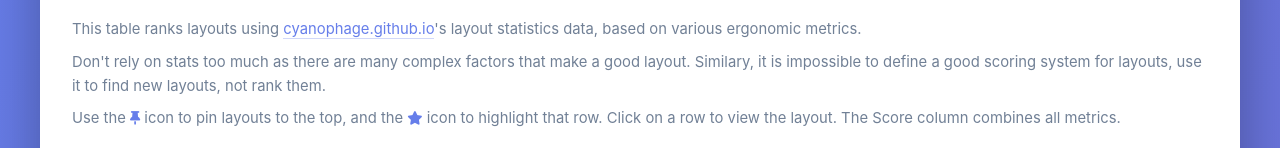
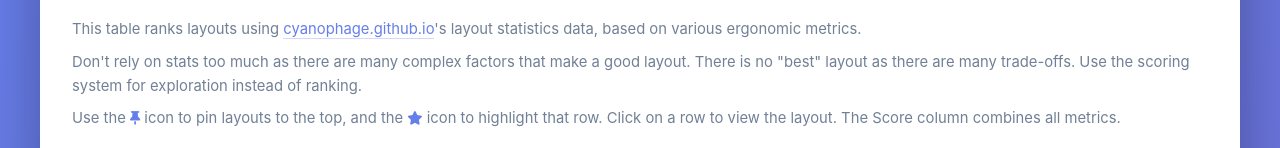
Before and after one commit to timvink/alt_alpha_ranker, a website with bundled scripts: page site/index.html in a window 1280 px wide. Shown: the part 287-435 px from the top of the page. Built offline with nearby package versions, Linux system fonts and the light colour scheme.

Commit message:
Update scoring disclaimer

```diff
--- a/site/index.html
+++ b/site/index.html
@@ -48,7 +48,7 @@
             </div>
             <div class="usage-text">
                 <p>This table ranks layouts using <a href="https://cyanophage.github.io/" target="_blank">cyanophage.github.io</a>'s layout statistics data, based on various ergonomic metrics.</p>
-                <p>Don't rely on stats too much as there are many complex factors that make a good layout. Similary, it is impossible to define a good scoring system for layouts, use it to find new layouts, not rank them.</p>
+                <p>Don't rely on stats too much as there are many complex factors that make a good layout. There is no "best" layout as there are many trade-offs. Use the scoring system for exploration instead of ranking.</p>
                 <p>Use the <i class="fa-solid fa-thumbtack"></i> icon to pin layouts to the top, and the <i class="fa-solid fa-star"></i> icon to highlight that row. Click on a row to view the layout. The Score column combines all metrics.</p>
             </div>
         </div>
```
